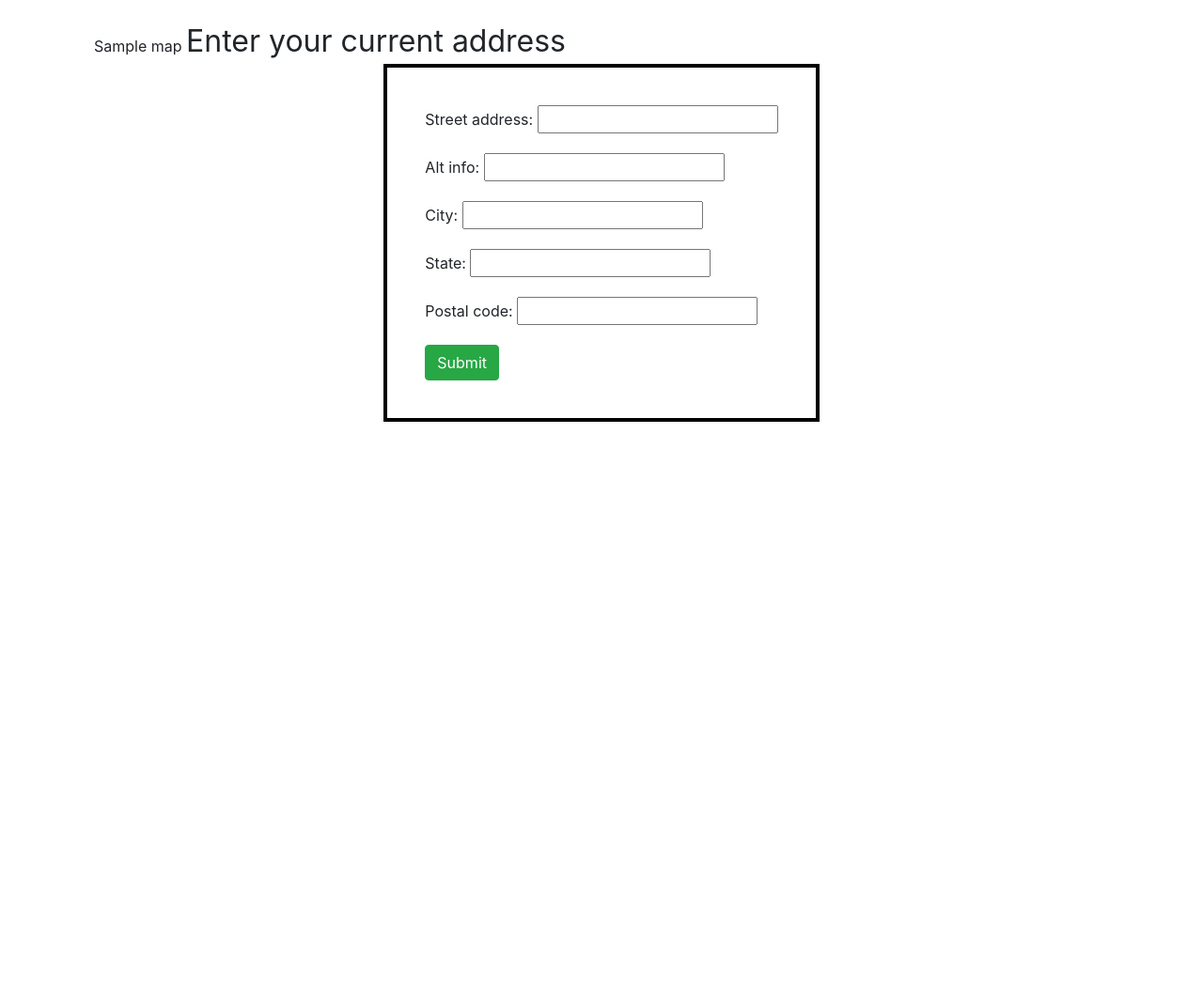
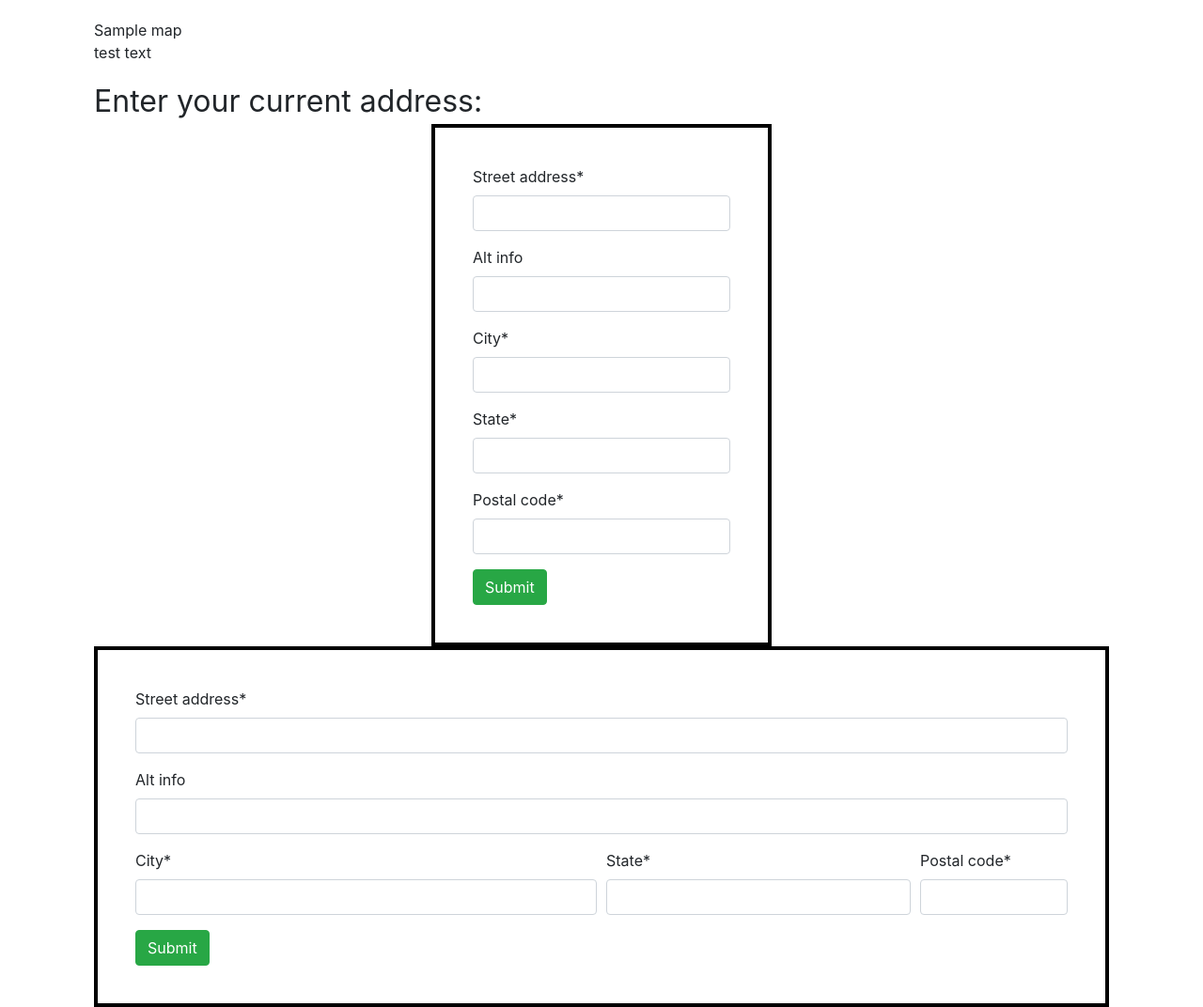
Before and after one commit to AndrewNguyen1/open-now, a Django app: template open_now/templates/open_now/location.html in a window 1280 px wide. Shown: the part 180-1252 px from the top of the page at 94% size. Before the commit the page ends 629 px from the top, so only its background shows below. Run offline with Django 3.2, Linux system fonts and the light colour scheme; tables that the repository leaves empty hold one stand-in row (values such as "Sample post"); the template is opened without the code that fills it: values that come from a table or form of the project are taken from there, most other values are stand-ins (such as "Sample title", 1, 10 or a date in 2020); some libraries are stand-ins or nearby versions.

Commit message:
prototype for bootstrapped address search form complete

```diff
--- a/open_now/templates/open_now/location.html
+++ b/open_now/templates/open_now/location.html
@@ -112,12 +112,32 @@ current address
 
 {{ map|safe }}
 
-
-<font size="+3">Enter your current address</font>
+<p>test text</p>
+<font size="+3">Enter your current address:</font>
 
 <form method="POST">
     {% csrf_token %}
-    {{form.as_p}}
+    <table>
+        {{form | crispy}}
+
+    </table>
+    <input type="submit" class="btn btn-success" value="Submit">
+</form>
+<form method="POST" class="w-100">
+    {% csrf_token %}
+    {{form.street_address | as_crispy_field}}
+    {{form.alt_info | as_crispy_field}}
+    <div class="form-row">
+        <div class="form-group col-md-6 mb-0">
+            {{form.city | as_crispy_field}}
+        </div>
+        <div class="form-group col-md-4 mb-0">
+            {{form.state | as_crispy_field}}
+        </div>
+        <div class="form-group col-md-2 mb-0">
+            {{form.postal_code | as_crispy_field}}
+        </div>
+    </div>
     <input type="submit" class="btn btn-success" value="Submit">
 </form>
 </main>
```
